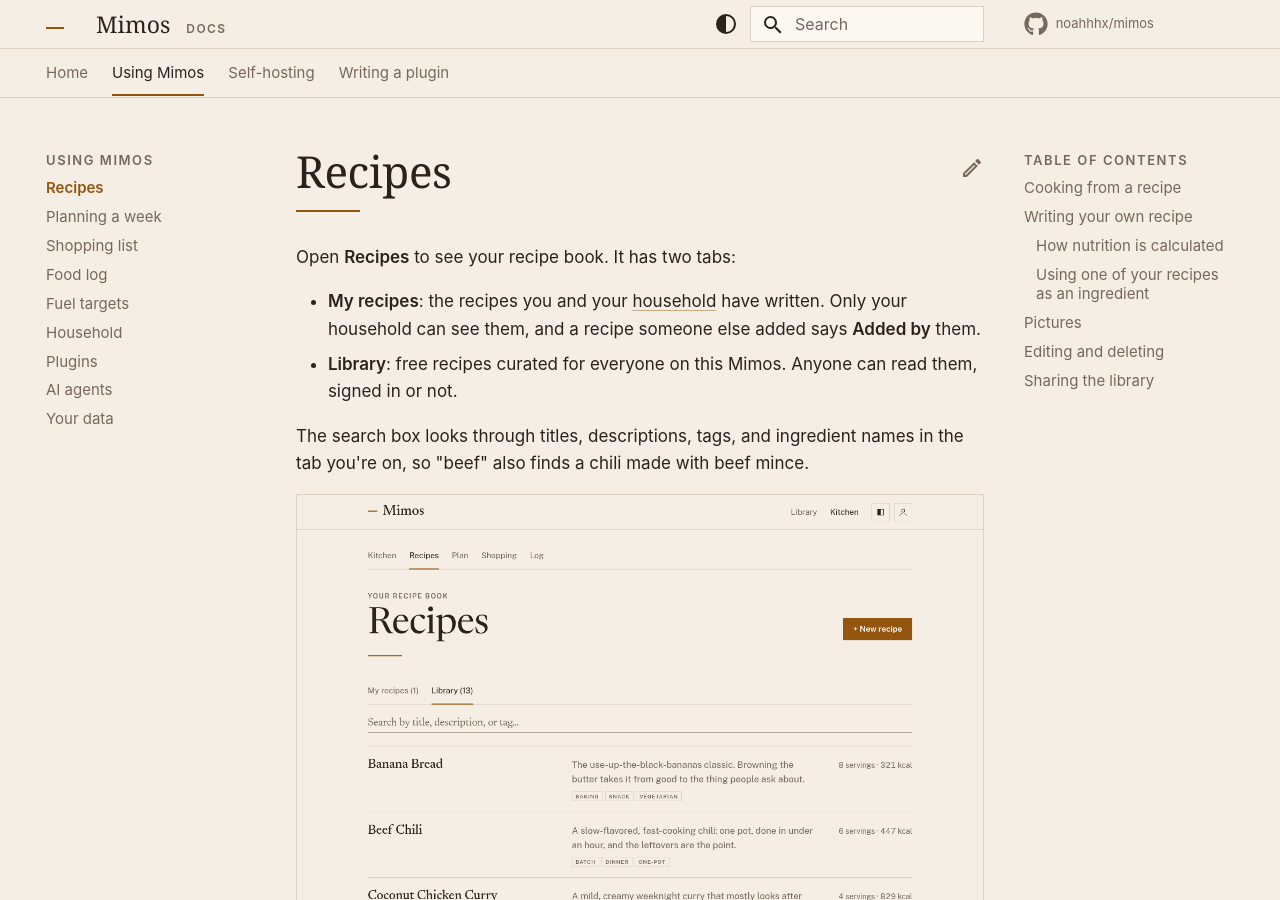
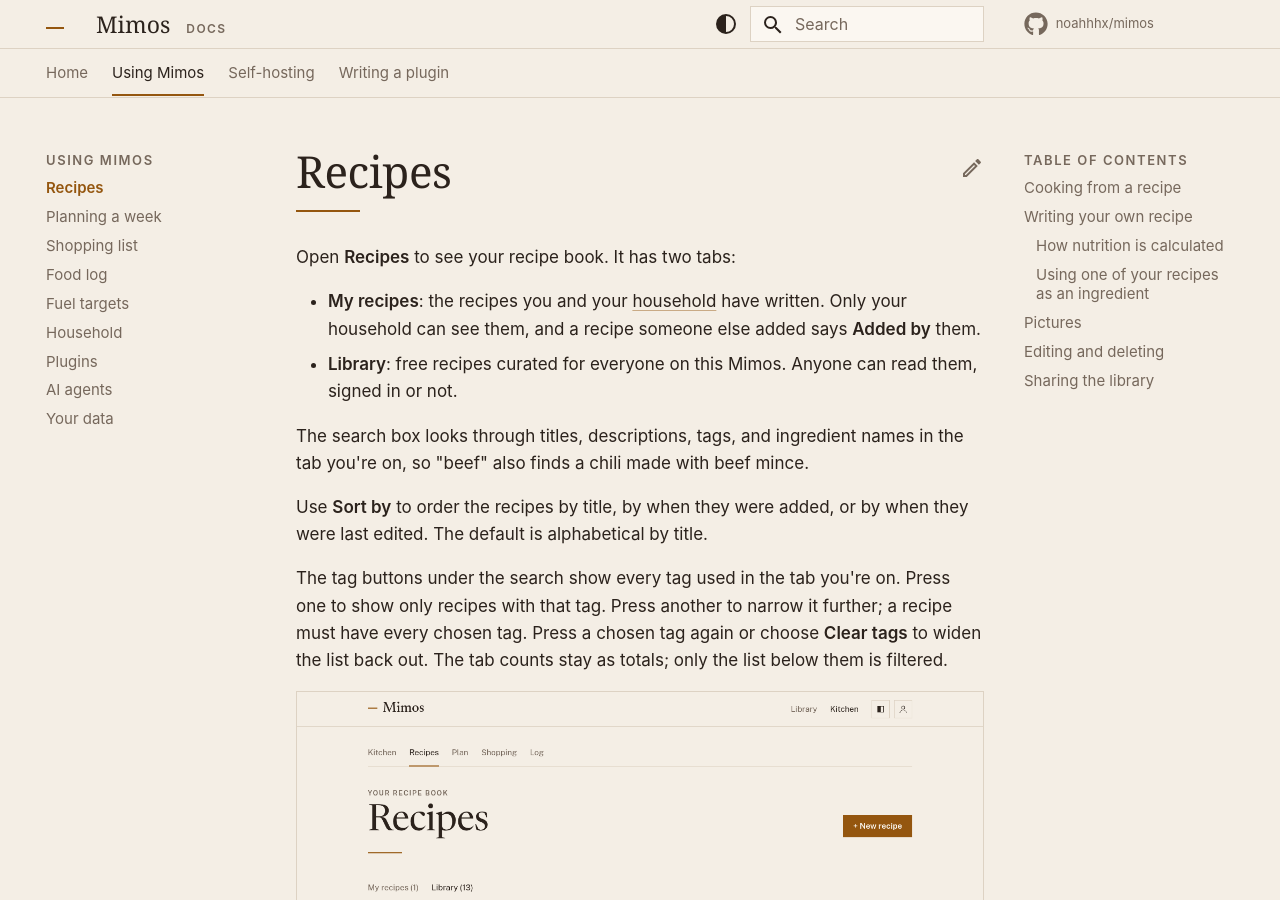
Before and after one commit to noahhhx/mimos, an MkDocs documentation site: the page built from docs/guide/recipes.md, in a window 1280 px wide and 900 px high. Built offline with MkDocs 1.6.1 and Material for MkDocs 9.7.7, drawn with Linux system fonts in a browser that asks for light colours; comment, search, counter and statistics services are not loaded.

Commit message:
docs(guide): document recipe sorting and tag filtering

```diff
--- a/docs/guide/recipes.md
+++ b/docs/guide/recipes.md
@@ -11,6 +11,15 @@ Open **Recipes** to see your recipe book. It has two tabs:
 The search box looks through titles, descriptions, tags, and ingredient
 names in the tab you're on, so "beef" also finds a chili made with beef
 mince.
+
+Use **Sort by** to order the recipes by title, by when they were added,
+or by when they were last edited. The default is alphabetical by title.
+
+The tag buttons under the search show every tag used in the tab you're
+on. Press one to show only recipes with that tag. Press another to narrow
+it further; a recipe must have every chosen tag. Press a chosen tag again
+or choose **Clear tags** to widen the list back out. The tab counts stay
+as totals; only the list below them is filtered.
 
 ![The recipe book, showing the Library tab](../assets/screenshots/recipes.png)
 
```
